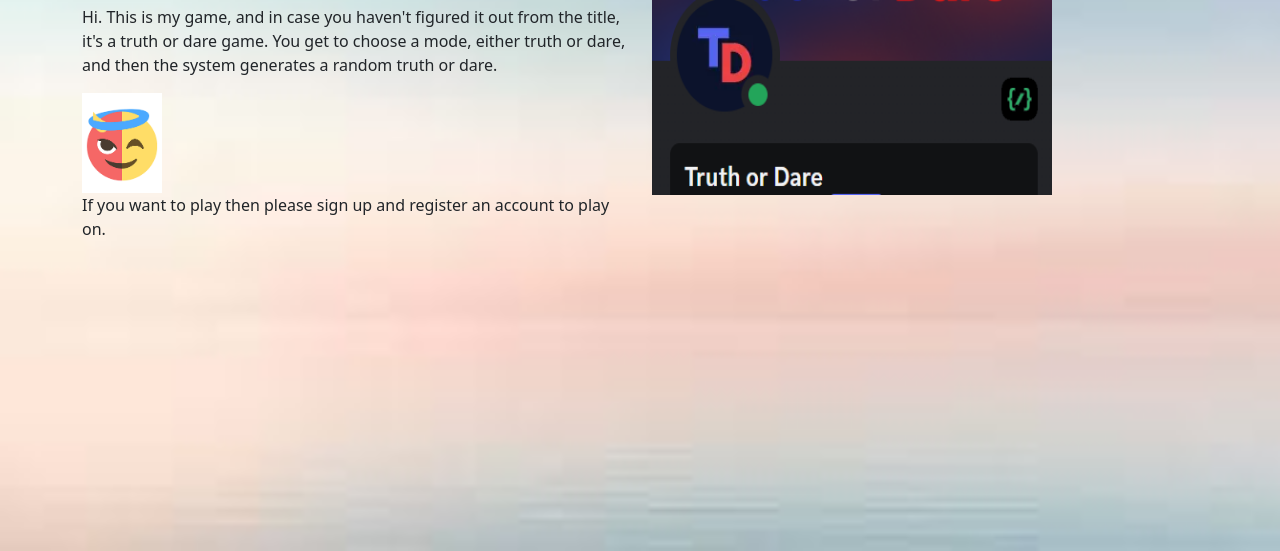
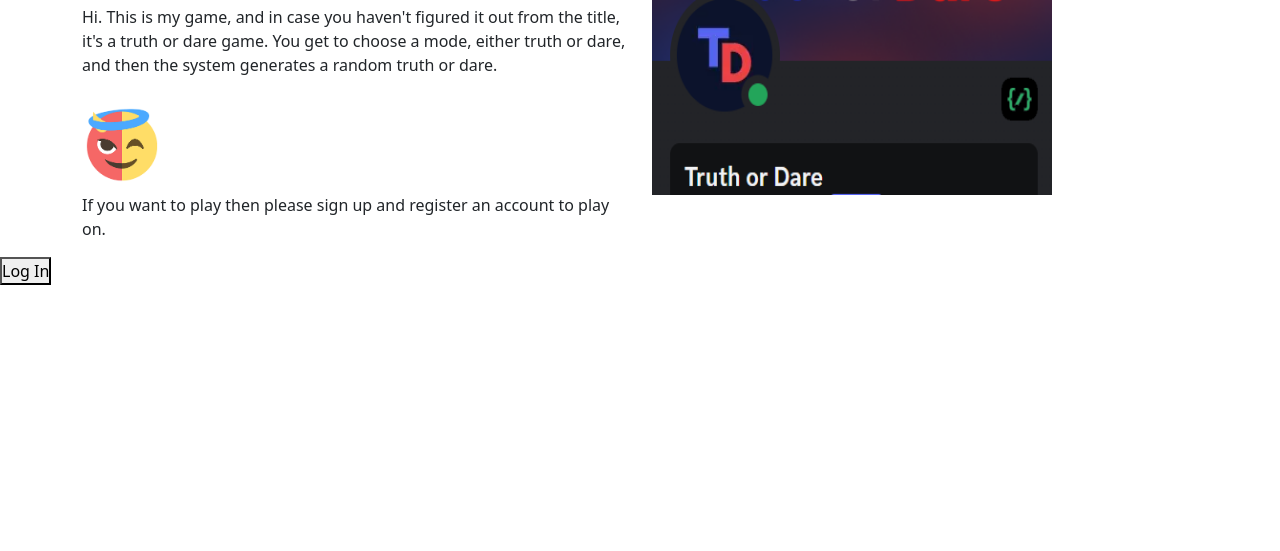
Before and after one commit to Hello-There-Ethan/Hello-There-Ethan, a website built with Vite: page index.html in a window 1280 px wide. Shown: the part 249-800 px from the top of the page. Built offline with nearby package versions, Linux system fonts and the light colour scheme.

Commit message:
Added Log In button and color

```diff
--- a/index.html
+++ b/index.html
@@ -57,6 +57,6 @@
             </div>
         </div>
     </div>
-
+    <button type="button">Log In</button>
 </body>
 </html>
--- a/style.css
+++ b/style.css
@@ -5,8 +5,8 @@
 }
 
 body {
-  background-image: url("Cool_Background.jpg");
-  background-size: cover;
+  background-color:#ffb6b6
+  /* background-size: cover; */
   min-height: 100vh;
   margin: 0;
 }
```
